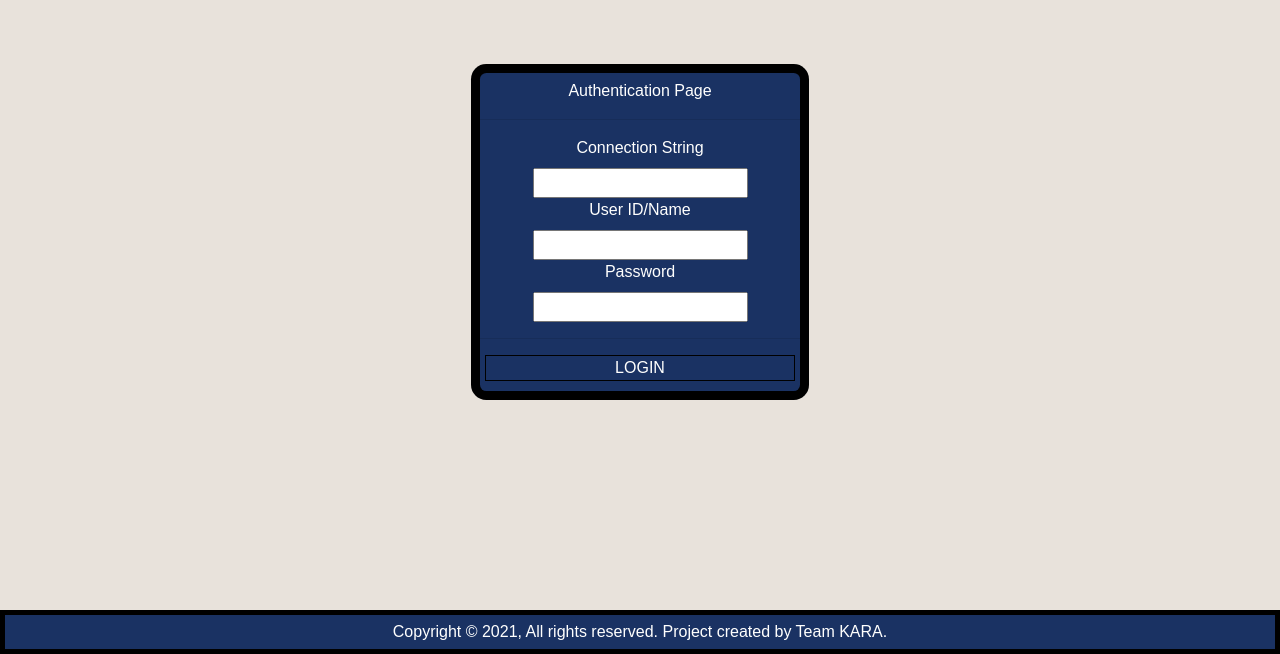
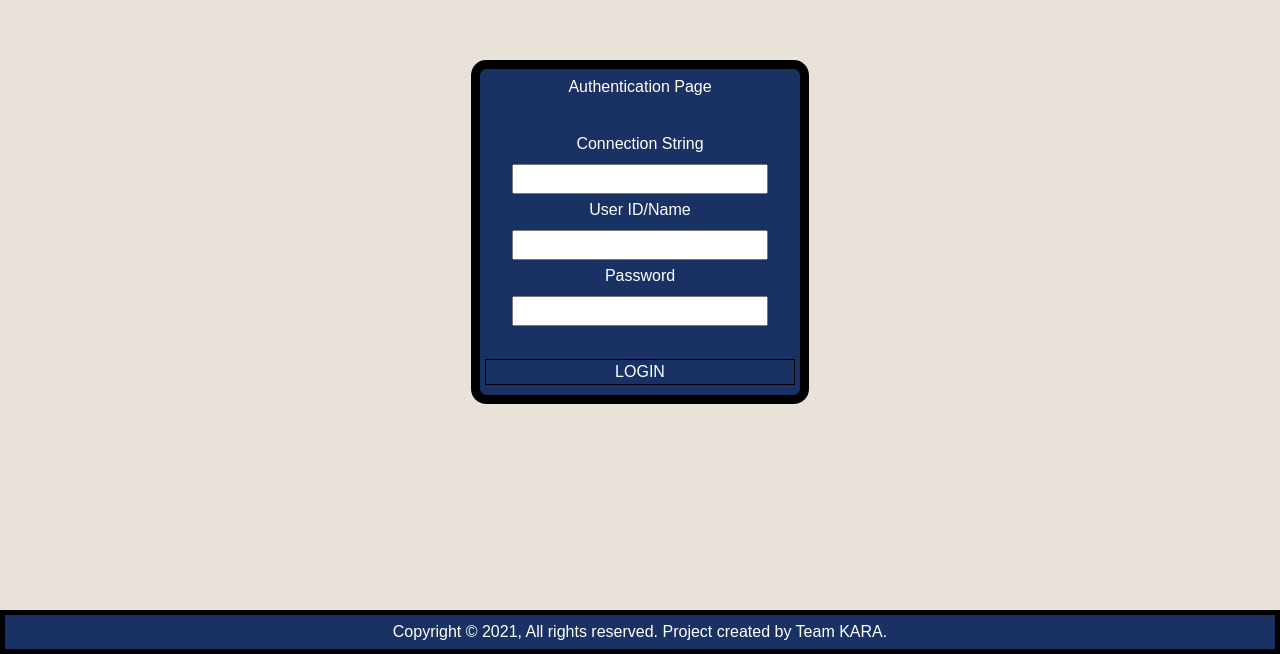
Before and after one commit to AbdulBaseetShabi/KARA, a React (Create React App) app in the folder client/: page /home in a window 1280 px wide. Shown: the part 146-800 px from the top of the page. Built offline with nearby package versions, Linux system fonts and the light colour scheme; a web font is replaced by a local one.

Commit message:
increased size of input fields

```diff
--- a/client/src/App.css
+++ b/client/src/App.css
@@ -6,6 +6,7 @@
 .center-div{
     margin: 0 auto;
     display: block;
+    margin-bottom: 4px;
 }
 
 .header-hr{
@@ -68,3 +69,8 @@
     color: black;
     line-height: inherit;
 }
+
+input{
+    width: 80%;
+    text-align: center;
+}
```
